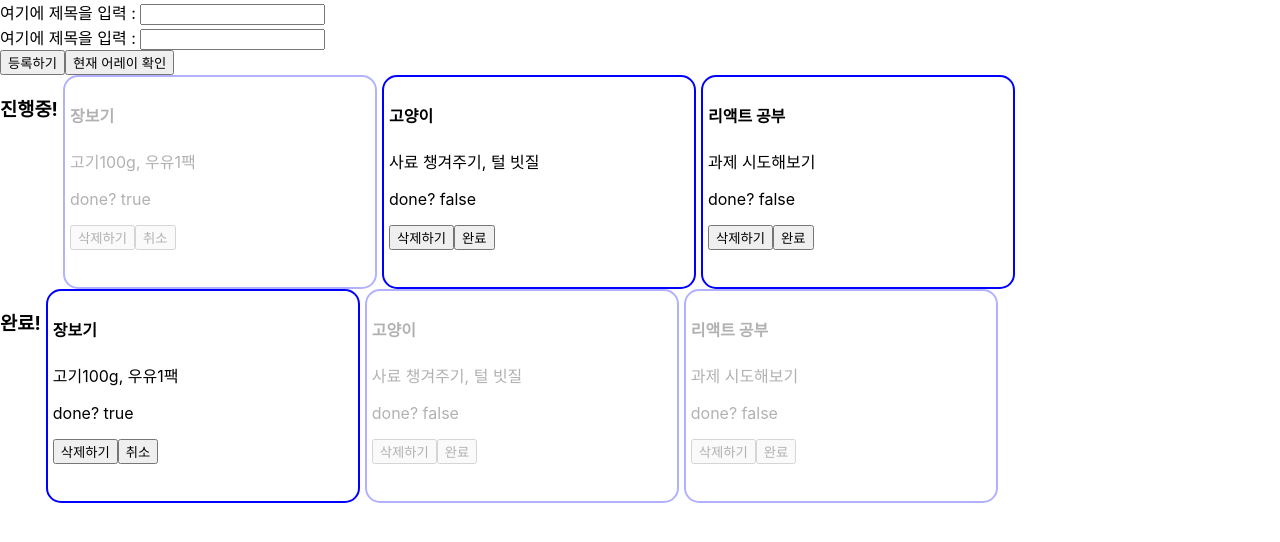
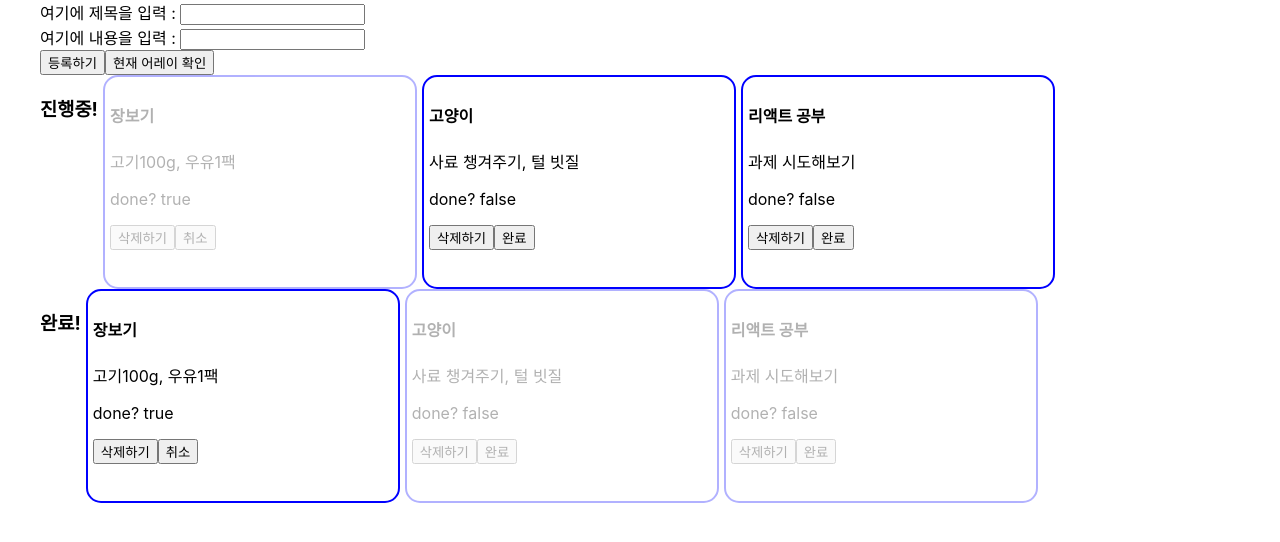
Before and after one commit to Laejun-Kim/react-mytodo-list, a React (Create React App) app: page / in a window 1280 px wide. Shown: the top 542 px of the page. Built offline with nearby package versions, Linux system fonts and the light colour scheme.

Commit message:
컴포넌트화 및 파일 분리

```diff
--- a/src/App.css
+++ b/src/App.css
@@ -1,3 +1,9 @@
+.App {
+  max-width: 1200px;
+  min-width: 800px;
+  margin: auto;
+}
+
 .todo-block {
   width: 300px;
   height: 200px;
@@ -11,6 +17,7 @@
   opacity: 0.3;
 }
 .finished > .not-complete {
+  /* display: none; */
   opacity: 0.3;
 }
 
--- a/src/App.js
+++ /dev/null
@@ -1,117 +0,0 @@
-import "./App.css";
-import { useState } from "react";
-
-//고유 id를 생성하는 함수
-let idCounter = 4; //초기 toDos가 3개라서 4부터 시작.
-function idMaker() {
-  return idCounter++;
-}
-
-function App() {
-  const [title, setTitle] = useState("");
-  const [content, setContent] = useState("");
-  // const [isDone, setIsDone] = useState(false); //이게 여기 선언된게 만악의 근원인것 같다
-
-  const [toDos, setToDos] = useState([
-    { id: 1, title: "장보기", content: "고기100g, 우유1팩", isDone: true },
-    {
-      id: 2,
-      title: "고양이",
-      content: "사료 챙겨주기, 털 빗질",
-      isDone: false,
-    },
-    { id: 3, title: "리액트 공부", content: "과제 시도해보기", isDone: false },
-  ]);
-
-  const titleChangeHandler = (event) => {
-    setTitle(event.target.value);
-  };
-  const contentChangeHandler = (event) => {
-    setContent(event.target.value);
-  };
-
-  const doneCancelBtnHndlr = (id) => {
-    setToDos((prevToDos) => {
-      return prevToDos.map((item) => {
-        if (item.id === id) {
-          return { ...item, isDone: !item.isDone }; // 해당 아이템의 isDone 값을 토글
-        }
-        return item;
-      });
-    });
-  };
-  const registerBtnHndlr = function () {
-    const newTodo = { id: idMaker(), title, content, isDone: false };
-    setToDos([...toDos, newTodo]);
-    console.log(toDos);
-  };
-  const deleteBtnHndlr = (id) => {
-    const newTodo = toDos.filter((item) => item.id !== id);
-    setToDos(newTodo);
-    console.log(toDos);
-  };
-
-  return (
-    <div className="App">
-      <div className="input-field">
-        <label htmlFor="title-input">여기에 제목을 입력 : </label>
-        <input value={title} onChange={titleChangeHandler} id="title-input" />
-        <br />
-        <label htmlFor="content-input">여기에 제목을 입력 : </label>
-
-        <input
-          value={content}
-          onChange={contentChangeHandler}
-          id="content-input"
-        />
-        <br />
-        <button onClick={registerBtnHndlr}>등록하기</button>
-        <button onClick={() => console.log(toDos)}>현재 어레이 확인</button>
-      </div>
-      <div className="list-wrapper notfinished">
-        <h3>진행중!</h3>
-        {toDos.map((item) => {
-          let divClassName = item.isDone ? "complete" : "not-complete";
-          let combinedClassName = `todo-block ${divClassName}`;
-          return (
-            <div key={item.id} className={combinedClassName}>
-              <h4>{item.title}</h4>
-              <p>{item.content}</p>
-              <p>done? {item.isDone.toString()}</p>
-              <button onClick={() => deleteBtnHndlr(item.id)}>삭제하기</button>
-              <button onClick={() => doneCancelBtnHndlr(item.id)}>
-                {item.isDone ? "취소" : "완료"}
-              </button>
-            </div>
-          );
-        })}
-      </div>
-      <div className="list-wrapper finished">
-        <h3>완료!</h3>
-        {toDos.map((item) => {
-          let divClassName = item.isDone ? "complete" : "not-complete";
-          let combinedClassName = `todo-block ${divClassName}`;
-          return (
-            <div key={item.id} className={combinedClassName}>
-              <h4>{item.title}</h4>
-              <p>{item.content}</p>
-              <p>done? {item.isDone.toString()}</p>
-              <button onClick={() => deleteBtnHndlr(item.id)}>삭제하기</button>
-              <button onClick={() => doneCancelBtnHndlr(item.id)}>
-                {item.isDone ? "취소" : "완료"}
-              </button>
-            </div>
-          );
-        })}
-      </div>
-    </div>
-  );
-}
-
-export default App;
-
-// const Todo = () => {
-//   return (
-
-//   )
-// };
--- /dev/null
+++ b/src/App.jsx
@@ -0,0 +1,67 @@
+import "./App.css";
+import { useState } from "react";
+import Todo from "./Todo";
+import Input from "./Input";
+
+function App() {
+  const [title, setTitle] = useState("");
+  const [content, setContent] = useState("");
+  // const [isDone, setIsDone] = useState(false); //이게 여기 선언된게 만악의 근원인것 같다
+
+  const [toDos, setToDos] = useState([
+    { id: 1, title: "장보기", content: "고기100g, 우유1팩", isDone: true },
+    {
+      id: 2,
+      title: "고양이",
+      content: "사료 챙겨주기, 털 빗질",
+      isDone: false,
+    },
+    { id: 3, title: "리액트 공부", content: "과제 시도해보기", isDone: false },
+  ]);
+
+  return (
+    <div className="App">
+      <Input
+        title={title}
+        setTitle={setTitle}
+        content={content}
+        setContent={setContent}
+        toDos={toDos}
+        setToDos={setToDos}
+      />
+
+      <div className="list-wrapper notfinished">
+        <h3>진행중!</h3>
+        {toDos.map((item) => {
+          let divClassName = item.isDone ? "complete" : "not-complete";
+          let combinedClassName = `todo-block ${divClassName}`;
+          return (
+            <Todo
+              item={item}
+              toDos={toDos}
+              setToDos={setToDos}
+              combinedClassName={combinedClassName}
+            />
+          );
+        })}
+      </div>
+      <div className="list-wrapper finished">
+        <h3>완료!</h3>
+        {toDos.map((item) => {
+          let divClassName = item.isDone ? "complete" : "not-complete";
+          let combinedClassName = `todo-block ${divClassName}`;
+          return (
+            <Todo
+              item={item}
+              toDos={toDos}
+              setToDos={setToDos}
+              combinedClassName={combinedClassName}
+            />
+          );
+        })}
+      </div>
+    </div>
+  );
+}
+
+export default App;
--- /dev/null
+++ b/src/Input.jsx
@@ -0,0 +1,38 @@
+//고유 id를 생성하는 함수
+let idCounter = 4; //초기 toDos가 3개라서 4부터 시작.
+function idMaker() {
+  return idCounter++;
+}
+
+const Input = ({ title, setTitle, content, setContent, setToDos, toDos }) => {
+  const titleChangeHandler = (event) => {
+    setTitle(event.target.value);
+  };
+  const contentChangeHandler = (event) => {
+    setContent(event.target.value);
+  };
+  const registerBtnHndlr = function () {
+    const newTodo = { id: idMaker(), title, content, isDone: false };
+    setToDos([...toDos, newTodo]);
+  };
+
+  return (
+    <div className="input-field">
+      <label htmlFor="title-input">여기에 제목을 입력 : </label>
+      <input value={title} onChange={titleChangeHandler} id="title-input" />
+      <br />
+      <label htmlFor="content-input">여기에 내용을 입력 : </label>
+
+      <input
+        value={content}
+        onChange={contentChangeHandler}
+        id="content-input"
+      />
+      <br />
+      <button onClick={registerBtnHndlr}>등록하기</button>
+      <button onClick={() => console.log(toDos)}>현재 어레이 확인</button>
+    </div>
+  );
+};
+
+export default Input;
--- /dev/null
+++ b/src/Todo.jsx
@@ -0,0 +1,30 @@
+const Todo = ({ item, toDos, setToDos, combinedClassName }) => {
+  const doneCancelBtnHndlr = (id) => {
+    setToDos((prevToDos) => {
+      return prevToDos.map((item) => {
+        if (item.id === id) {
+          return { ...item, isDone: !item.isDone }; // 해당 아이템의 isDone 값을 토글
+        }
+        return item;
+      });
+    });
+  };
+  const deleteBtnHndlr = (id) => {
+    const newTodo = toDos.filter((item) => item.id !== id);
+    setToDos(newTodo);
+    console.log(toDos);
+  };
+  return (
+    <div key={item.id} className={combinedClassName}>
+      <h4>{item.title}</h4>
+      <p>{item.content}</p>
+      <p>done? {item.isDone.toString()}</p>
+      <button onClick={() => deleteBtnHndlr(item.id)}>삭제하기</button>
+      <button onClick={() => doneCancelBtnHndlr(item.id)}>
+        {item.isDone ? "취소" : "완료"}
+      </button>
+    </div>
+  );
+};
+
+export default Todo;
```
